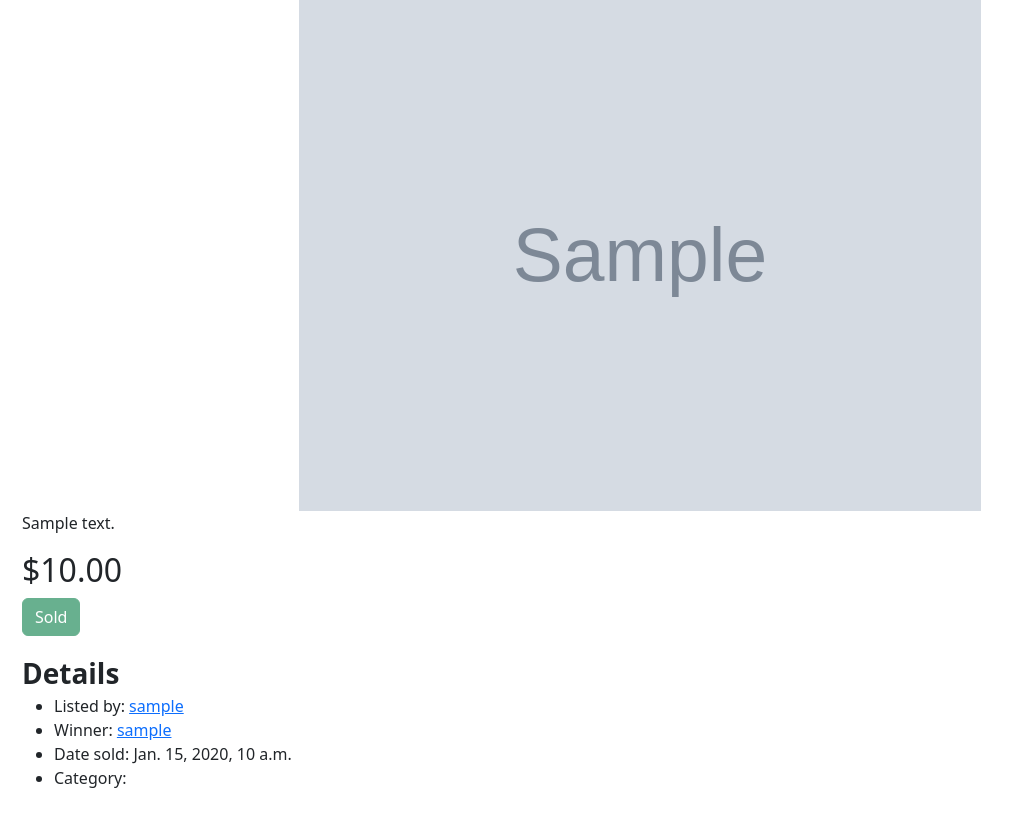
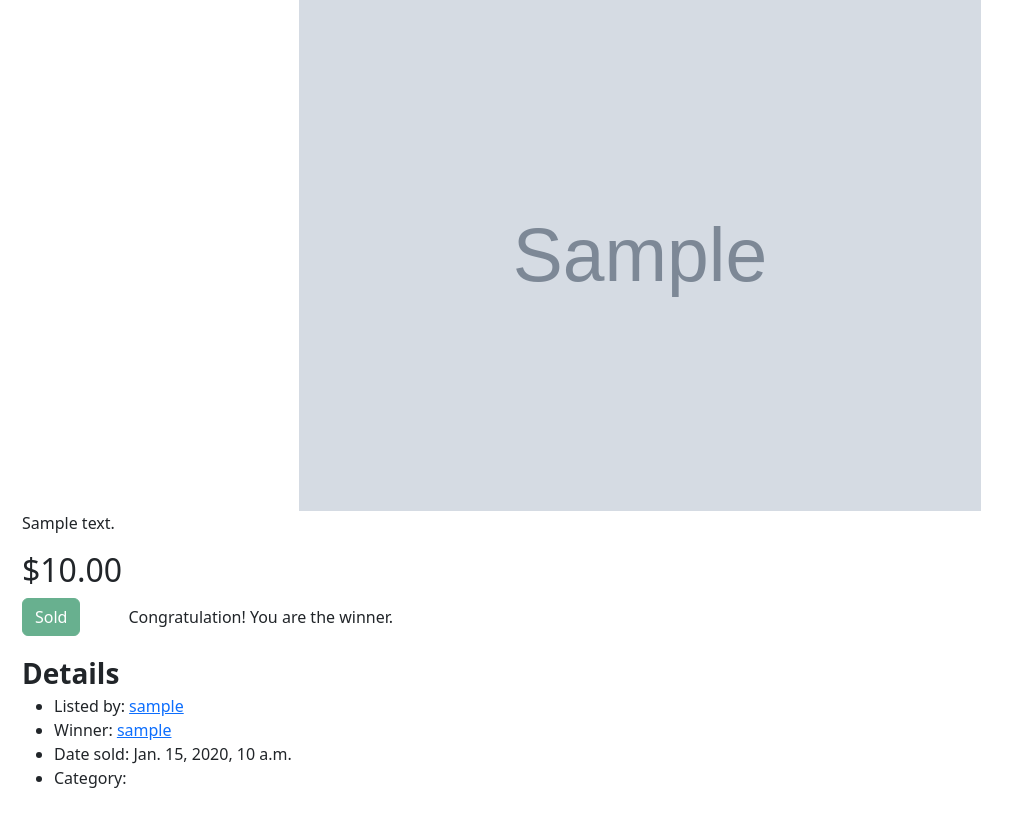
Before and after one commit to khoaxuantu/E-commerce_auction_site, a Django app: page /listings/archive/1 in a window 1280 px wide. Shown: the part 214-1030 px from the top of the page, without its empty margins (0-1022 px from the left). Run offline with Django 3.2, Linux system fonts and the light colour scheme; a user stored in the database is signed in; tables that the repository leaves empty hold one stand-in row (values such as "Sample post"); grey boxes marked "Sample" are stand-in pictures.

Commit message:
Update 'archive' winner view

```diff
--- a/auctions/templates/auctions/archive.html
+++ b/auctions/templates/auctions/archive.html
@@ -25,8 +25,13 @@
             ${{ product.price_cur | floatformat:2 }}
         </h2>
         <!-- Bid count -->
-        <div class="mb-3">
-            <button disabled class="btn btn-success">Sold</button><br>
+        <div class="mb-3 d-flex align-items-center">
+            <button disabled class="btn btn-success">Sold</button>
+            {% if user.id == product.winner.id %}
+                <div class="ms-5">
+                    Congratulation! You are the winner.
+                </div>
+            {% endif %}
         </div>
         <div class="mb-3">
             <div class="fs-3"><b>Details</b></div>
```
